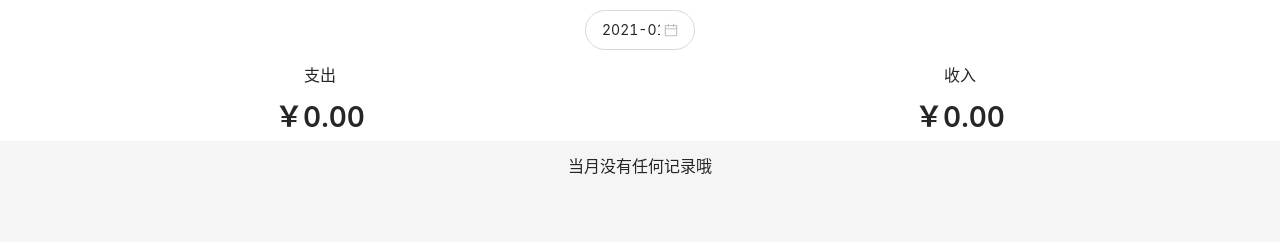
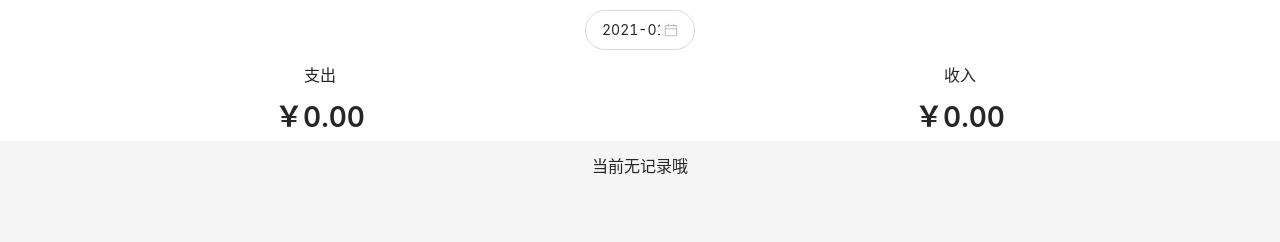
Before and after one commit to ChiLi2000/keep-accounts-r, a React app: page /#/detail in a window 1280 px wide. Shown: the top 242 px of the page. Built offline with nearby package versions, Linux system fonts and the light colour scheme.

Commit message:
创建 RecordsList.tsx 组件

```diff
--- a/src/components/RecordsList.tsx
+++ b/src/components/RecordsList.tsx
@@ -1,4 +1,12 @@
 import styled from "styled-components";
+import {numberFilter} from "lib/numberFilter";
+import Icon from "./Icon";
+import React from "react";
+import moment from "moment";
+import {RecordItem} from "hooks/useRecords";
+import {useTags} from "hooks/useTags";
+import {totalDate} from "lib/totalDate";
+import {Category} from "views/Account";
 
 const RecordItemWrapper = styled.div`
   background: #ffff;
@@ -32,5 +40,59 @@ const Header = styled.h3`
 const RightContent = styled.span`
    font-size: 14px;
 `;
+type Props = {
+  records:RecordItem[]
+  formatArray:string
+  mouthRecords:(array:HashArray)=>HashArray
+  newRecords:(records:RecordItem[])=>RecordItem[]
+  total:boolean
+  type?:Category
+}
+type HashType = {
+  [key: string]: RecordItem[]
+}
+export type HashArray = [string, RecordItem[]][]
+const RecordsItem : React.FC<Props> = (props) => {
+  const {getName} = useTags();
+  const {records,formatArray,total} = props
+  const hash: HashType = {};
+  records.forEach(r => {
+    const key = moment(r.createdAt).format(formatArray);
+    if (!(key in hash)) {
+      hash[key] = [];
+    }
+    hash[key].push(r);
+  });
+  const array = Object.entries(hash).sort((a, b) => {
+    if (a[0] === b[0]) return 0;
+    if (a[0] > b[0]) return -1;
+    if (a[0] < b[0]) return 1;
+    return 0;
+  });
+  const mouthRecords = (array:HashArray) => {
+    return props.mouthRecords(array)
+  };
+  const newRecords = (records: RecordItem[]) => {
+    return props.newRecords(records)
+  };
 
-export {RecordItemWrapper, Header, RightContent};
+  return(
+    <>
+      {mouthRecords(array).map(([date, records]) => <div key={date}>
+        <Header>
+          <span>{date}{props.type && (props.type==='-'?<span>支出排行榜</span>:<span>收入排行榜</span>)}</span>
+          <RightContent>{total&&<div>支出： {numberFilter(totalDate(records, "-"))} 收入： {numberFilter(totalDate(records, "+"))}</div>}  </RightContent>
+        </Header>
+        {newRecords(records).map(r => {
+          return <RecordItemWrapper key={r.idR}>
+            <Icon name={getName(r.tagId)}/>
+            <p className="topItem">{getName(r.tagId)}<span>{r.category + numberFilter(r.amount)}</span></p>
+            <p className="bottomItem">{r.note}<span>{(r.createdAt).slice(11)}</span></p>
+          </RecordItemWrapper>;
+        })}
+      </div>)}
+      {mouthRecords(array).length === 0 ? <div className="cue">当前无记录哦</div> : ""}
+    </>
+  )
+}
+export {RecordsItem};
--- /dev/null
+++ b/src/lib/totalDate.tsx
@@ -0,0 +1,10 @@
+import {RecordItem} from "hooks/useRecords";
+import {Category} from "views/Account";
+
+const totalDate = (records: RecordItem[], type: Category) => {
+  return records.filter(r => r.category === type)
+    .reduce((sum, item) => {
+      return sum + item.amount;
+    }, 0);
+};
+export {totalDate};
--- a/src/views/Detail.tsx
+++ b/src/views/Detail.tsx
@@ -1,71 +1,32 @@
 import React, {useState} from "react";
 import Layout from "components/Layout";
 import moment from "moment";
-import Icon from "components/Icon";
 import {RecordItem, useRecords} from "hooks/useRecords";
-import {useTags} from "hooks/useTags";
 import {Category} from "./Account";
-import {Header, RecordItemWrapper, RightContent} from "components/RecordsList";
-import {numberFilter} from "lib/numberFilter";
-
-type HashType = {
-  [key: string]: RecordItem[]
-}
+import {HashArray, RecordsItem} from "components/RecordsList";
+import {totalDate} from "lib/totalDate";
 
 function Detail() {
   const [createTime, setCreateTime] = useState(moment(new Date().toISOString()).format("YYYY-MM"));
   const {records} = useRecords();
-  const {getName} = useTags();
-  const hash: HashType = {};//  {'2020-05-11': [item, item], '2020-05-10': [item, item], '2020-05-12': [item, item, item, item]}
-  records.forEach(r => {
-    const key = moment(r.createdAt).format("MM月DD日");
-    if (!(key in hash)) {
-      hash[key] = [];
-    }
-    hash[key].push(r);
-  });
-  const array = Object.entries(hash).sort((a, b) => {
-    if (a[0] === b[0]) return 0;
-    if (a[0] > b[0]) return -1;
-    if (a[0] < b[0]) return 1;
-    return 0;
-  });
   const newRecords = (records: RecordItem[]) => {
     return records.sort((a, b) => moment(b.createdAt).valueOf() - moment(a.createdAt).valueOf());
   };
-
-  const Total = (records: RecordItem[], type: Category) => {
-    return records.filter(r => r.category === type)
-      .reduce((sum, item) => {
-        return sum + item.amount;
-      }, 0);
+  const mouthRecords = (array: HashArray) => {
+    return array.filter(r => createTime.slice(5) === r[0].slice(0, 2));
   };
-
-  const MouthTotal = (type: Category) => {
-    return Total(records.filter(r => (r.createdAt).indexOf(createTime) !== -1), type);
-  };
-  const MouthRecord = () => {
-    return array.filter(r => createTime.slice(5) === r[0].slice(0, 2));
+  const mouthTotal = (type: Category) => {
+    return totalDate(records.filter(r => (r.createdAt).indexOf(createTime) !== -1), type);
   };
 
   return (
     <Layout valueTime={createTime}
             onChangeTime={(monthValue) => setCreateTime(monthValue)}
-            slot={(type) => MouthTotal(type)}>
-      {MouthRecord().map(([date, records]) => <div key={date}>
-        <Header>
-          {date}
-          <RightContent> 支出： {numberFilter(Total(records, "-"))} 收入： {numberFilter(Total(records, "+"))} </RightContent>
-        </Header>
-        {newRecords(records).map(r => {
-          return <RecordItemWrapper key={r.idR}>
-            <Icon name={getName(r.tagId)}/>
-            <p className="topItem">{getName(r.tagId)}<span>{r.category + numberFilter(r.amount)}</span></p>
-            <p className="bottomItem">{r.note}<span>{(r.createdAt).slice(11)}</span></p>
-          </RecordItemWrapper>;
-        })}
-      </div>)}
-      {MouthRecord().length === 0 ? <div className="cue">当月没有任何记录哦</div> : ""}
+            slot={(type) => mouthTotal(type)}>
+      <RecordsItem records={records} formatArray="MM月DD日"
+                   mouthRecords={(array) => mouthRecords(array)}
+                   newRecords={(records) => newRecords(records)}
+                   total={true}/>
     </Layout>
   );
 }
--- a/src/views/Statistics.tsx
+++ b/src/views/Statistics.tsx
@@ -1,13 +1,10 @@
 import React, {useState} from "react";
 import moment from "moment";
 import Layout from "components/Layout";
-import Icon from "components/Icon";
 import {RecordItem, useRecords} from "hooks/useRecords";
-import {useTags} from "hooks/useTags";
 import {Category} from "./Account";
-import {Header, RecordItemWrapper, RightContent} from "components/RecordsList";
+import {HashArray, RecordsItem} from "components/RecordsList";
 import ChartLine from "components/ChartLine";
-import {numberFilter} from "lib/numberFilter";
 import styled from "styled-components";
 
 const CenterOuter = styled.div`
@@ -16,61 +13,41 @@ const CenterOuter = styled.div`
 `;
 const CenterTop = styled.div`
   flex: 1;
-  width: 100%;
+  width: 100vm;
   overflow: auto;
 `;
-type HashType = {
-  [key: string]: RecordItem[]
-}
 
 function Statistics() {
   const [createTime, setCreateTime] = useState(moment(new Date().toISOString()).format("YYYY-MM"));
   const {records} = useRecords();
-  const {getName} = useTags();
-  const hash: HashType = {};//  {'2020-05': [item, item], '2020-06': [item, item]}
-  records.forEach(r => {
-    const key = moment(r.createdAt).format("YYYY年MM月");
-    if (!(key in hash)) {
-      hash[key] = [];
-    }
-    hash[key].push(r);
-  });
-  const array = Object.entries(hash);
   const newRecords = (records: RecordItem[]) => {
-    return records.filter(r => r.category === y).sort((a, b) => b.amount - a.amount);
+    return records.filter(r => r.category === type).sort((a, b) => b.amount - a.amount);
   };
-  const MouthRecord = () => {
+  const mouthRecords = (array: HashArray) => {
     return array.filter(r => moment(createTime).format("YYYY年MM月") === r[0]);
   };
-
-  const [y, setY] = useState<Category>("-");
+  const mouthRecordsChar = () => {
+    return newRecords(records.filter(r => moment(createTime).format("YYYY年MM月") === moment(r.createdAt).format("YYYY年MM月")));
+  };
+  const [type, setType] = useState<Category>("-");
 
   return (
     <Layout valueTime={createTime}
             onChangeTime={(monthValue) => setCreateTime(monthValue)}
-            value={y}
-            onChange={(typeValue) => setY(typeValue)}>
-      <CenterOuter>
-        <CenterTop>
-          {((MouthRecord().length !== 0) && (newRecords(((MouthRecord()[0])[1]))).length !== 0)
-            ? <ChartLine axis={moment(createTime).daysInMonth()} value={newRecords((MouthRecord()[0])[1])}/>
-            : <div className="cue">当月没有任何记录哦</div>}
-        </CenterTop>
-        {MouthRecord().map(([date, records]) => <div key={date}>
-          <Header>
-            {date}排行榜
-            <RightContent/>
-          </Header>
-          {newRecords(records).map(r => {
-            return <RecordItemWrapper key={r.idR}>
-              <Icon name={getName(r.tagId)}/>
-              <p className="topItem">{getName(r.tagId)}<span>{r.category + numberFilter(r.amount)}</span></p>
-              <p className="bottomItem">{r.note}<span>{moment(r.createdAt).format("MM月DD日 LTS")}</span></p>
-            </RecordItemWrapper>;
-          })}
-        </div>)}
-      </CenterOuter>
-
+            value={type}
+            onChange={(typeValue) => setType(typeValue)}>
+      {(mouthRecordsChar().length !== 0) ?
+        <CenterOuter>
+          <CenterTop>
+            <ChartLine axis={moment(createTime).daysInMonth()} value={mouthRecordsChar()}/>
+          </CenterTop>
+          <RecordsItem records={records} formatArray="YYYY年MM月"
+                       mouthRecords={(array) => mouthRecords(array)}
+                       newRecords={(records) => newRecords(records)}
+                       total={false}
+                       type={type}/>
+        </CenterOuter>
+        : <div className="cue">当前无记录哦</div>}
     </Layout>
   );
 }
```
